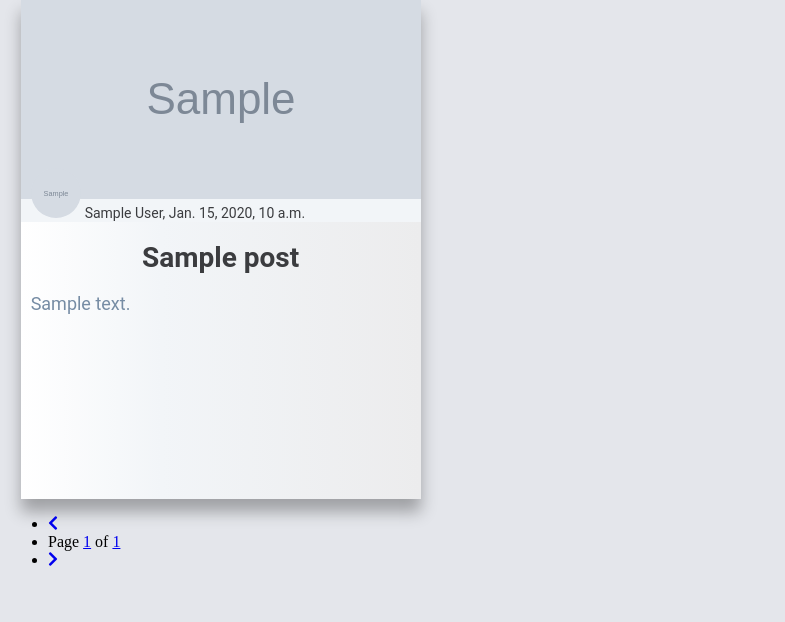
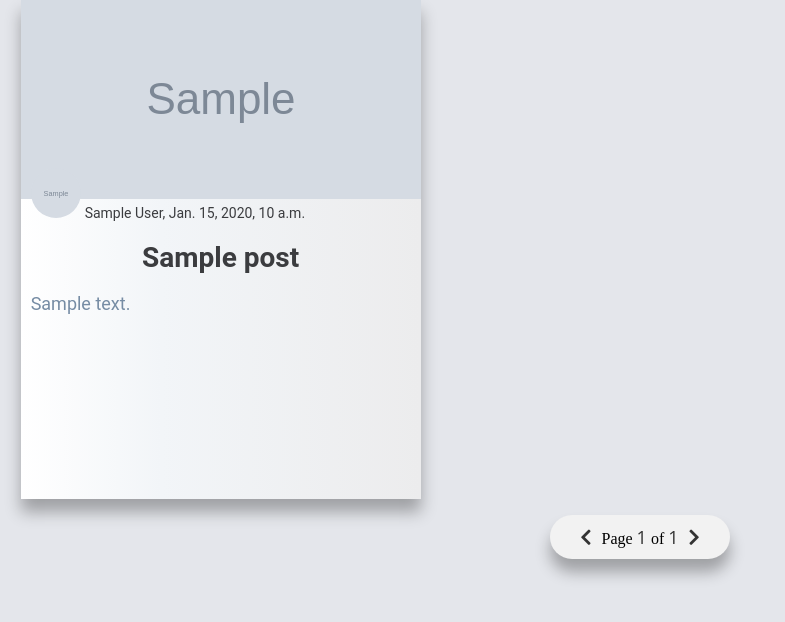
Before and after one commit to jdoiro3/myPersonalSite, a Django app: template blog/templates/blog/index.html in a window 1280 px wide. Shown: the part 178-800 px from the top of the page, without its empty margins (0-785 px from the left). Run offline with Django 3.2, Linux system fonts and the light colour scheme; the template is opened without the code that fills it: most values are stand-ins (such as "Sample title", 1, 10 or a date in 2020); grey boxes marked "Sample" are stand-in pictures; some libraries are stand-ins or nearby versions.

Commit message:
changed styling and added to ignore

```diff
--- a/blog/static/blog/index-style.css
+++ b/blog/static/blog/index-style.css
@@ -63,7 +63,7 @@ body::-webkit-scrollbar {
 
 .author {
   margin-top: -40px;
-  background-color: #F2F5F8;
+  background: transparent;
 }
 
 .author-content {
@@ -213,28 +213,38 @@ body::-webkit-scrollbar {
   background:#666;
 }
 
-.pagination {
+#pagination-container {
+  display: flex;
+  justify-content: center;
+}
+
+#pagination {
   background-color: #f2f2f2;
   display: flex;
   justify-content: center;
   align-content: center;
   overflow: hidden;
-  position: fixed;
   left: 0;
   bottom: 0;
-  width: 100%;
+  border-radius: 50px;
+  box-shadow: 0 13px 15px rgba(0, 0, 0, 0.3);
+  padding: 10px 20px;
+  list-style-type: none;
 }
 
-.pagination a {
+#pagination a {
   text-align: center;
   color: #333;
   font-size: 18px;
-  font-weight: 700;
-  transition: .3s linear;
   font-family: "Open Sans", sans-serif;
   text-decoration: none;
+  border-radius: 50%;
 }
 
-.pagination a:hover {
+#pagination .arrow {
+  margin: 0px 10px 0px 10px;
+}
+
+#pagination a:hover {
   color: #eb4d4b;
 }
```
Also changed, not shown: blog/static/blog/post-style.css (+10 -6 lines), 1 other file.
